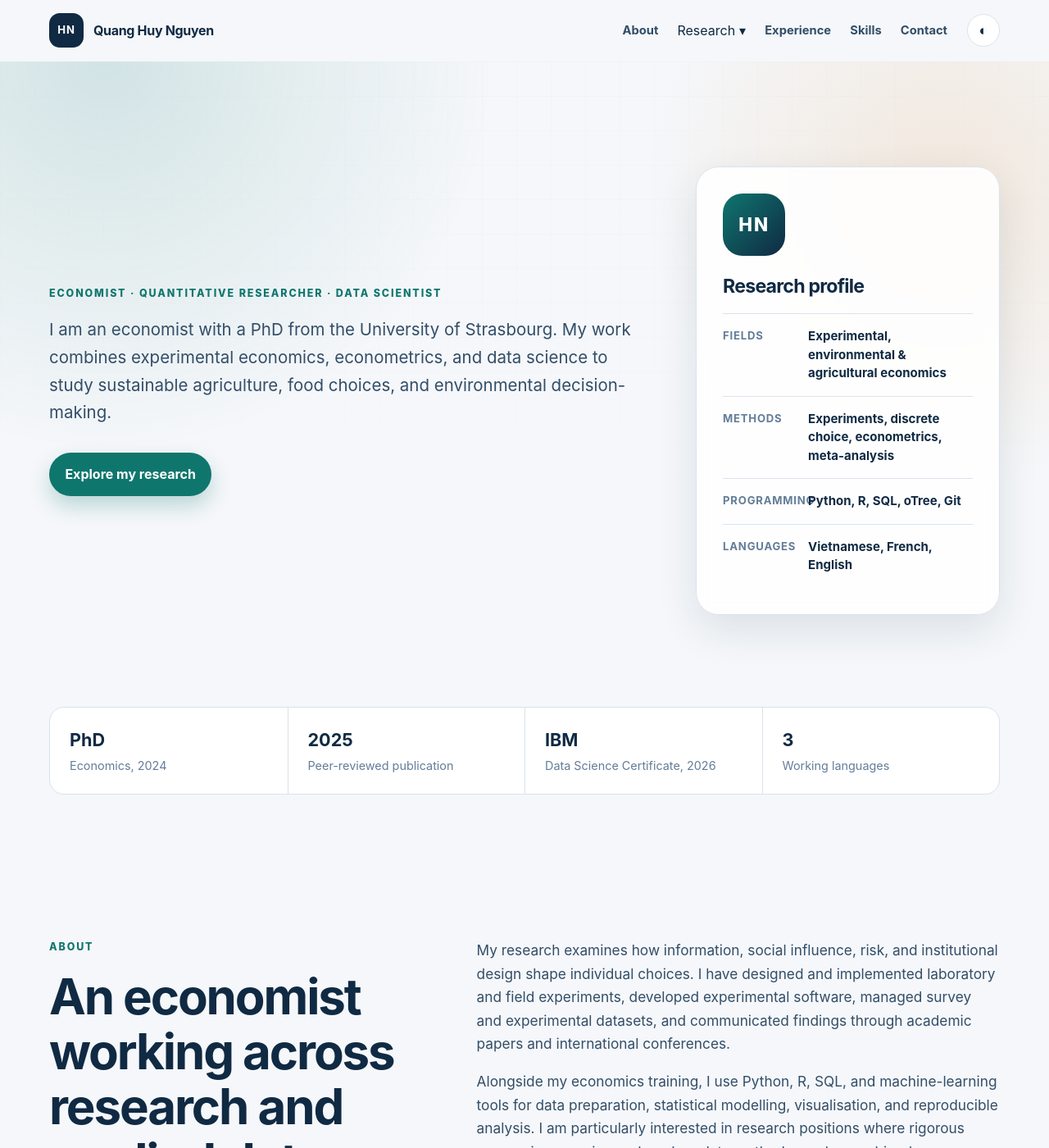
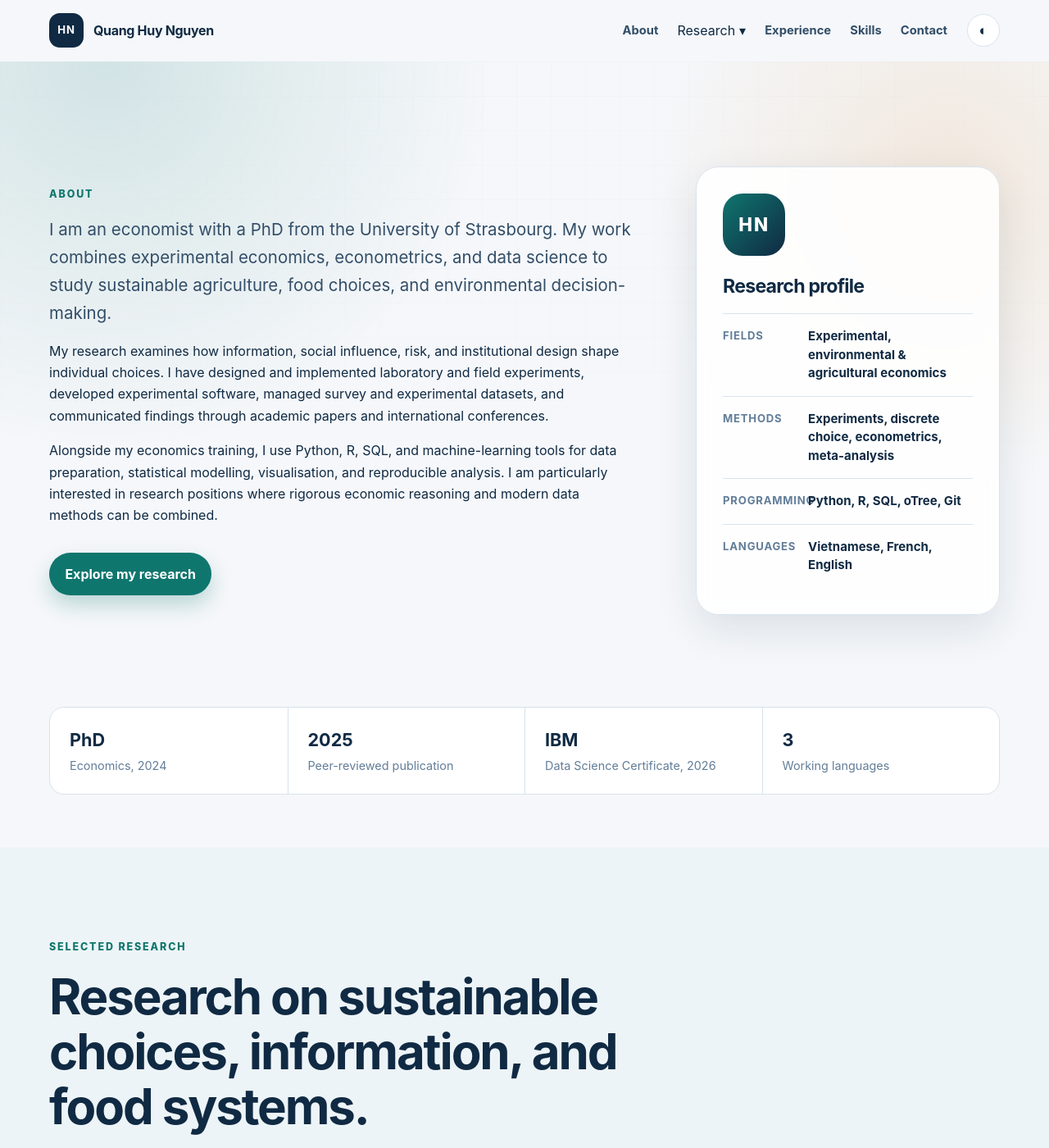
Before and after one commit to nguyenquanghuyvn/nguyenquanghuy.github.co, a Jekyll site: the page index.html, which Jekyll copies as it is, in a window 1280 px wide and 1400 px high. Shown: the whole window at 82% size. Built offline with Jekyll 4.4.1, drawn with Linux system fonts in a browser that asks for light colours; some of the changed text lies outside the part shown.

Commit message:
merge about Session

```diff
--- a/index.html
+++ b/index.html
@@ -96,11 +96,17 @@
   <main id="main-content">
     <section class="hero section">
       <div class="container hero-grid">
-        <div class="hero-copy reveal">
-          <p class="eyebrow">Economist · Quantitative Researcher · Data Scientist</p>
+        <div id="about" class="hero-copy reveal">
+          <p class="eyebrow">About</p>
           <!--<h2>Using experiments and data to understand economic decisions.</h2>-->
           <p class="hero-text">
             I am an economist with a PhD from the University of Strasbourg. My work combines experimental economics, econometrics, and data science to study sustainable agriculture, food choices, and environmental decision-making.
+          </p>
+          <p>
+            My research examines how information, social influence, risk, and institutional design shape individual choices. I have designed and implemented laboratory and field experiments, developed experimental software, managed survey and experimental datasets, and communicated findings through academic papers and international conferences.
+          </p>
+          <p>
+            Alongside my economics training, I use Python, R, SQL, and machine-learning tools for data preparation, statistical modelling, visualisation, and reproducible analysis. I am particularly interested in research positions where rigorous economic reasoning and modern data methods can be combined.
           </p>
           <div class="hero-actions">
             <a class="button button-primary" href="#research">Explore my research</a>
@@ -136,7 +142,7 @@
         <div class="fact reveal"><strong>3</strong><span>Working languages</span></div>
       </div>
     </section>
-
+    <!--
     <section id="about" class="section">
       <div class="container split-grid">
         <div class="section-heading reveal">
@@ -153,7 +159,7 @@
         </div>
       </div>
     </section>
-
+    -->
     <section id="research" class="section section-tinted">
       <div class="container">
         <div class="section-heading wide reveal">
```
